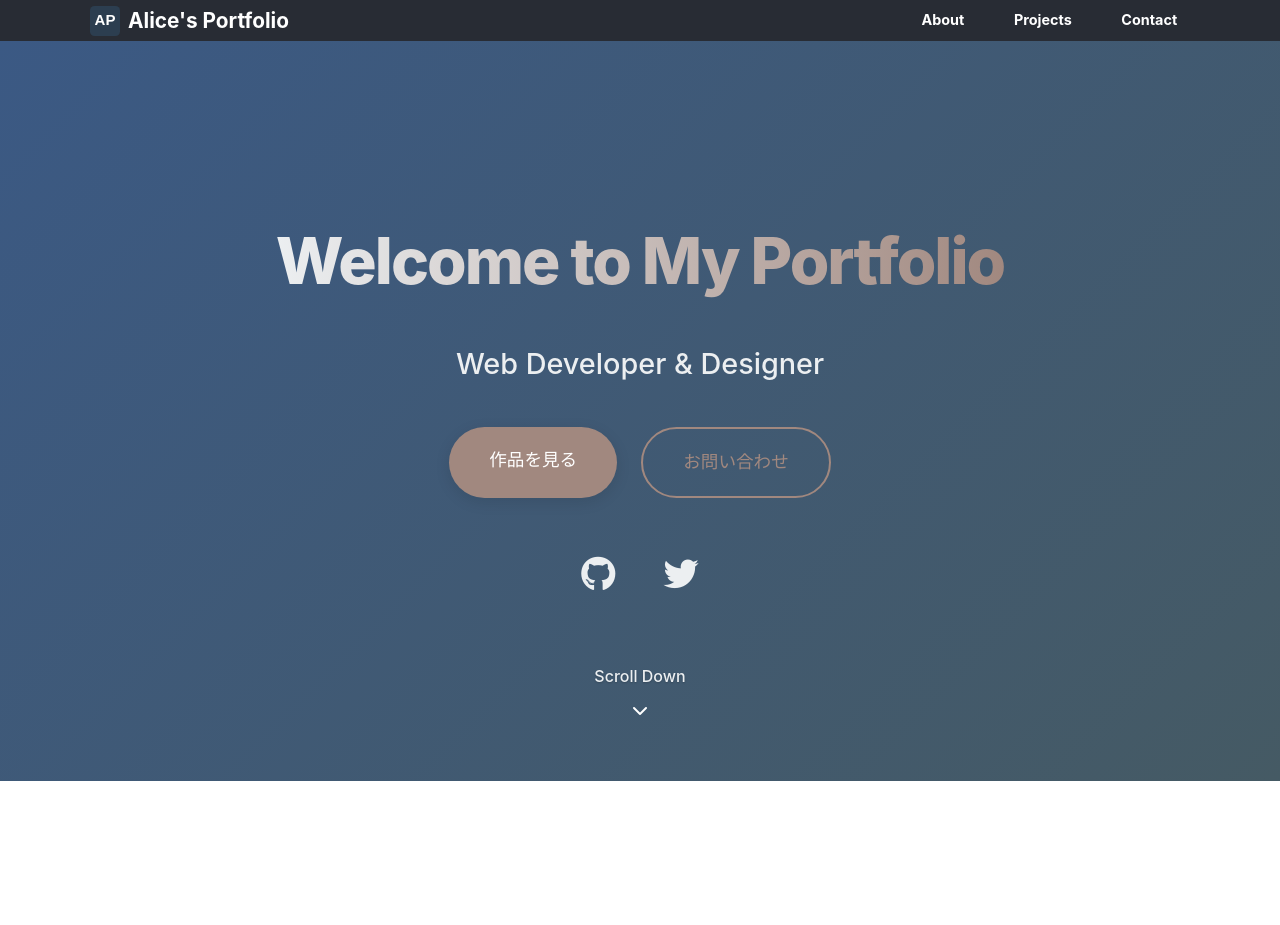
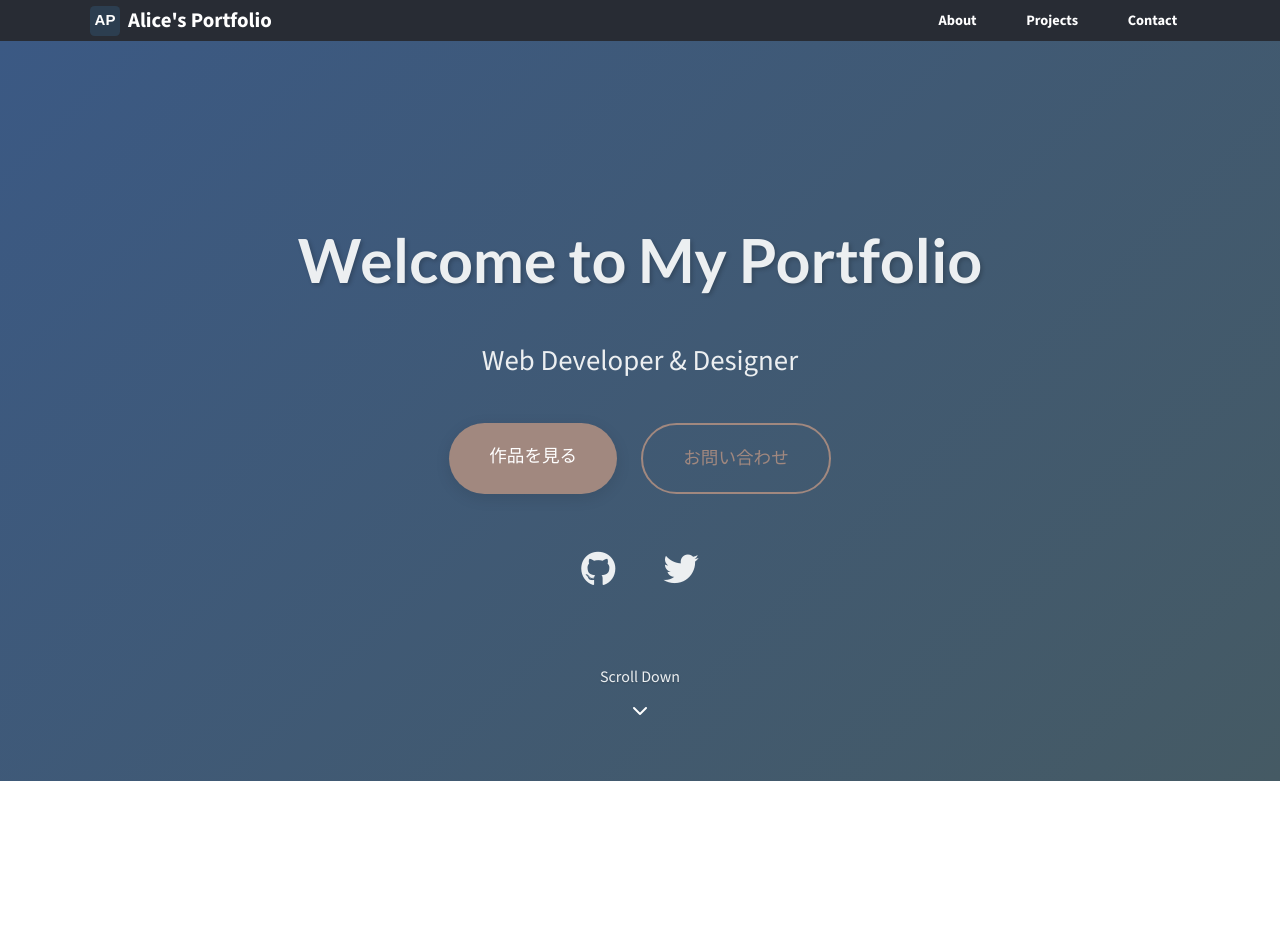
Before and after one commit to AliceWonerfulWorld/portfolio, a React (Vite) app: page / in a window 1280 px wide. Shown: the top 925 px of the page. Built offline with nearby package versions, Linux system fonts and the light colour scheme.

Commit message:
[update] フォント設定を更新し、スタイルの一貫性を向上させ、ホバー効果を追加

```diff
--- a/index.html
+++ b/index.html
@@ -6,6 +6,9 @@
     <meta name="viewport" content="width=device-width, initial-scale=1.0" />
     <title>Alice's Portfolio</title>
     <link rel="stylesheet" href="https://cdnjs.cloudflare.com/ajax/libs/font-awesome/6.5.1/css/all.min.css">
+    <link rel="preconnect" href="https://fonts.googleapis.com">
+    <link rel="preconnect" href="https://fonts.gstatic.com" crossorigin>
+    <link href="https://fonts.googleapis.com/css2?family=Lato:wght@300;400;500;700&family=Noto+Serif+JP:wght@400;500;600;700&family=Source+Sans+3:wght@300;400;500;600;700&display=swap" rel="stylesheet">
   </head>
   <body>
     <div id="root"></div>
--- a/src/App.css
+++ b/src/App.css
@@ -14,11 +14,10 @@
   --background-light: #FFFFFF;
   --background-dark: #455A64; /* Blue Grey 700 (softer dark background) */
   --border-color: #CFD8DC; /* Blue Grey 100 */
-  --shadow-color: rgba(0, 0, 0, 0.06);
-
-  /* Updated font and existing spacing variables */
-  --font-primary: 'Inter', -apple-system, BlinkMacSystemFont, 'Segoe UI', Roboto, Oxygen, Ubuntu, Cantarell, sans-serif;
-  --font-secondary: 'Georgia', serif;
+  --shadow-color: rgba(0, 0, 0, 0.06);  /* Updated font and existing spacing variables */
+  --font-primary: 'Source Sans 3', -apple-system, BlinkMacSystemFont, 'Segoe UI', Roboto, Oxygen, Ubuntu, Cantarell, sans-serif;
+  --font-secondary: 'Noto Serif JP', Georgia, serif;
+  --heading-font: 'Lato', sans-serif;
 
   --spacing-xs: 0.25rem;
   --spacing-sm: 0.5rem;
@@ -107,9 +106,17 @@ section h2 {
   font-size: 2.5rem;
   margin-bottom: 3rem;
   text-align: center;
-  font-weight: 800;
-  letter-spacing: -1px;
+  font-weight: 600; /* 少し軽くする */
+  letter-spacing: 0.02em; /* 文字間隔を少し追加 */
   position: relative;
+  font-family: var(--heading-font);
+  transition: all 0.3s ease;
+}
+
+section h2:hover {
+  transform: translateY(-2px);
+  color: var(--primary-color-dark);
+  letter-spacing: 0.04em; /* ホバー時に文字間隔を広げる */
 }
 
 section h2::after {
@@ -158,15 +165,15 @@ section p {
 }
 
 .hero-content h1 {
-  font-size: 4rem;
+  font-size: 3.8rem;
   margin-bottom: 1.5rem;
   animation: fadeInUp 1s ease;
-  font-weight: 800;
-  letter-spacing: -2px;
-  background: linear-gradient(to right, var(--secondary-color), var(--accent-color-1)); /* Adjusted gradient for title */
-  -webkit-background-clip: text;
-  background-clip: text;
-  -webkit-text-fill-color: transparent;
+  font-weight: 700;
+  letter-spacing: normal;
+  color: var(--secondary-color);
+  font-family: var(--heading-font);
+  transition: all 0.3s ease;
+  text-shadow: 2px 2px 4px rgba(0, 0, 0, 0.2);
 }
 
 .hero-subtitle {
@@ -279,7 +286,14 @@ section p {
   color: var(--primary-color);
   margin-top: 0;
   margin-bottom: 1.5rem;
-  font-weight: 700;
+  font-weight: 600;
+  position: relative;
+  transition: all 0.3s ease;
+}
+
+.about-text h3:hover {
+  transform: translateX(5px);
+  color: var(--primary-color-dark);
 }
 
 .about-text p {
@@ -600,10 +614,16 @@ section p {
 }
 
 .project-card .project-title {
-  font-size: 1.6rem;
+  font-size: 1.5rem;
   font-weight: 600;
   margin-bottom: 15px;
   color: var(--primary-color);
+  font-family: var(--heading-font);
+  transition: all 0.3s ease;
+}
+
+.project-card:hover .project-title {
+  color: var(--primary-color-dark);
 }
 
 .project-card .project-description {
@@ -835,6 +855,23 @@ section p {
   margin-bottom: 2rem;
   border-bottom: 2px solid var(--primary-color-light);
   padding-bottom: 0.8rem;
+  position: relative;
+  transition: all 0.3s ease;
+}
+
+.skill-category h3::after {
+  content: '';
+  position: absolute;
+  bottom: -2px;
+  left: 0;
+  width: 0;
+  height: 2px;
+  background-color: var(--accent-color-1);
+  transition: width 0.3s ease;
+}
+
+.skill-category h3:hover::after {
+  width: 100%;
 }
 
 .skill-bars {
@@ -1087,6 +1124,30 @@ section p {
   font-size: 1.5rem;
   color: var(--primary-color-dark);
   margin-bottom: 12px;
+  font-family: var(--heading-font);
+  transition: all 0.3s ease;
+  position: relative;
+  padding-bottom: 5px;
+  display: inline-block;
+}
+
+.news-title::after {
+  content: '';
+  position: absolute;
+  bottom: 0;
+  left: 0;
+  width: 0;
+  height: 2px;
+  background-color: var(--accent-color-1);
+  transition: width 0.3s ease;
+}
+
+.news-item:hover .news-title {
+  color: var(--primary-color);
+}
+
+.news-item:hover .news-title::after {
+  width: 100%;
 }
 
 .news-content {
```
